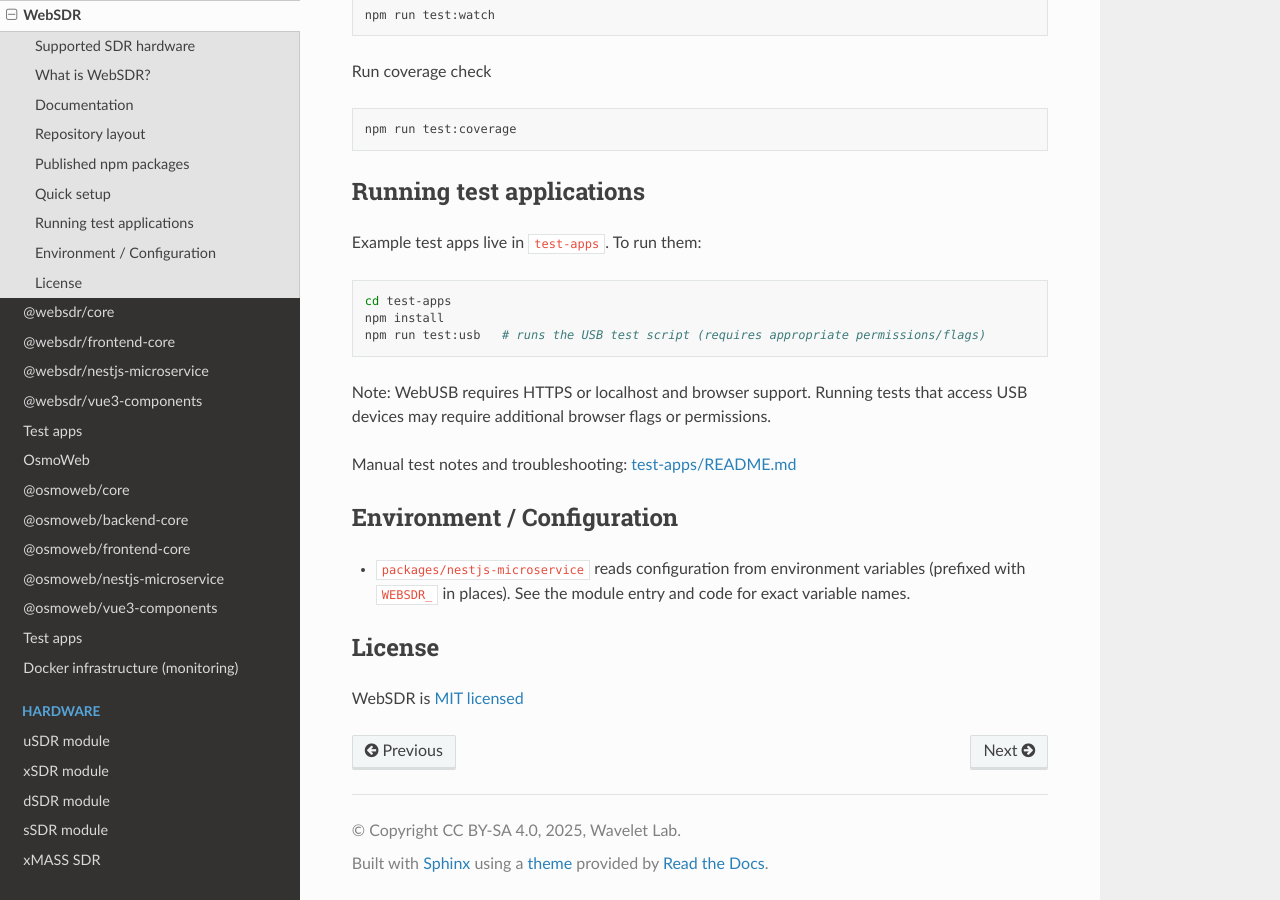
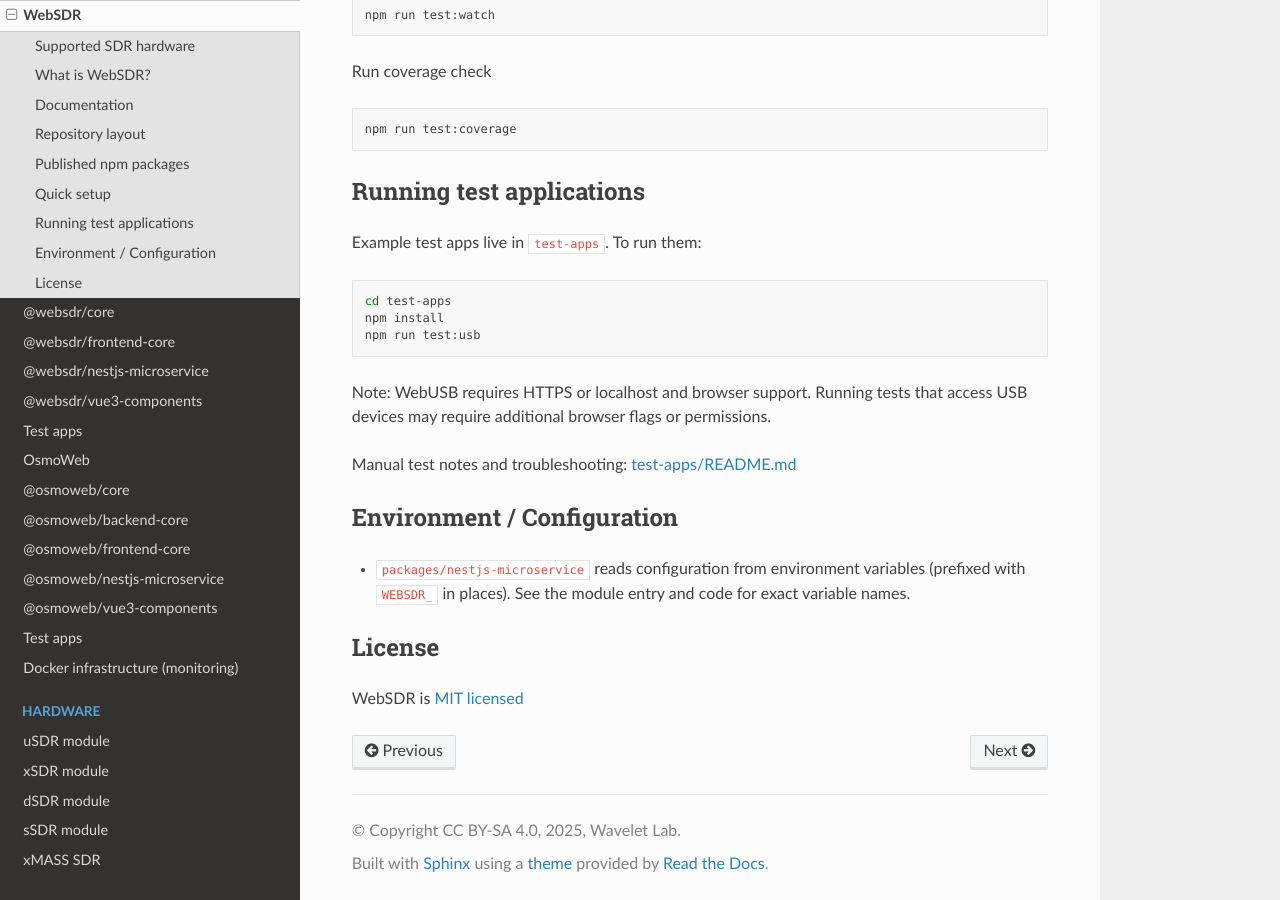
Before and after one commit to wavelet-lab/docs, a Sphinx documentation site: the page built from source/webdev/websdr/websdr.rst, in a window 1280 px wide and 900 px high, scrolled down 2802 px. Built offline with Sphinx 7.4.7 and the Read the Docs theme 3.1.0, drawn with Linux system fonts in a browser that asks for light colours.

Commit message:
docs: fix comment

```diff
--- a/source/webdev/websdr/websdr.rst
+++ b/source/webdev/websdr/websdr.rst
@@ -134,7 +134,7 @@
 
    cd test-apps
    npm install
-   npm run test:usb   # runs the USB test script (requires appropriate permissions/flags)
+   npm run test:usb
 
 Note: WebUSB requires HTTPS or localhost and browser support. Running tests that access USB devices may require additional browser flags or permissions.
 
```
